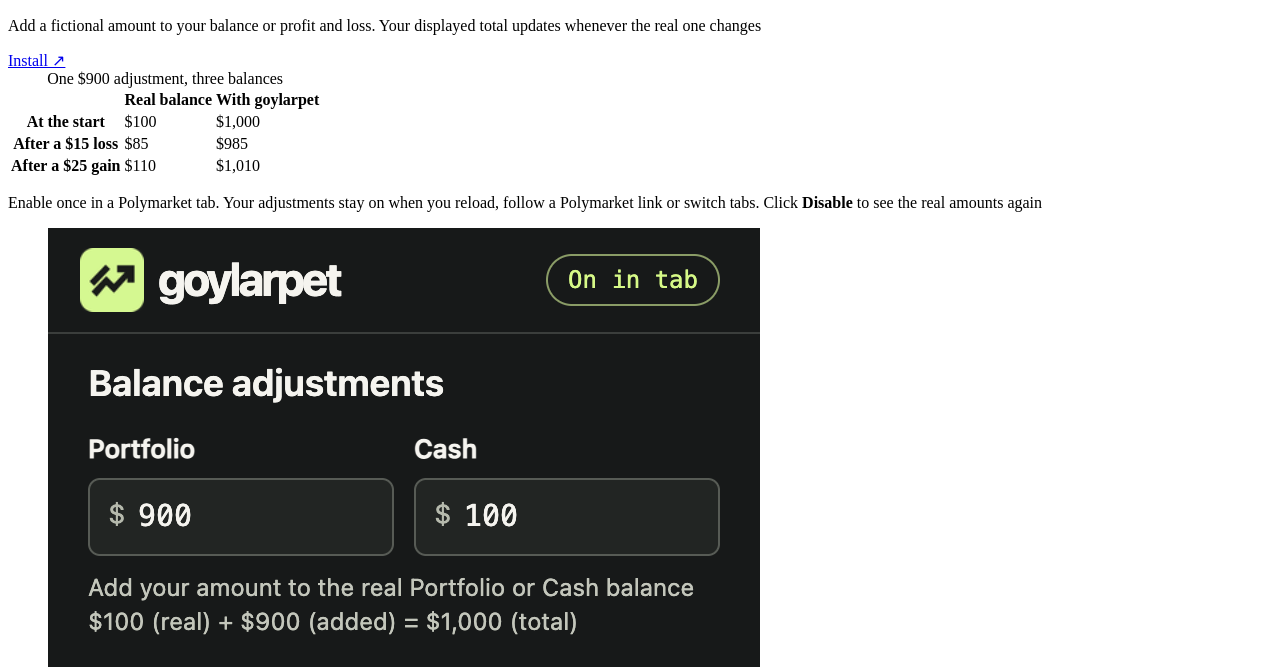
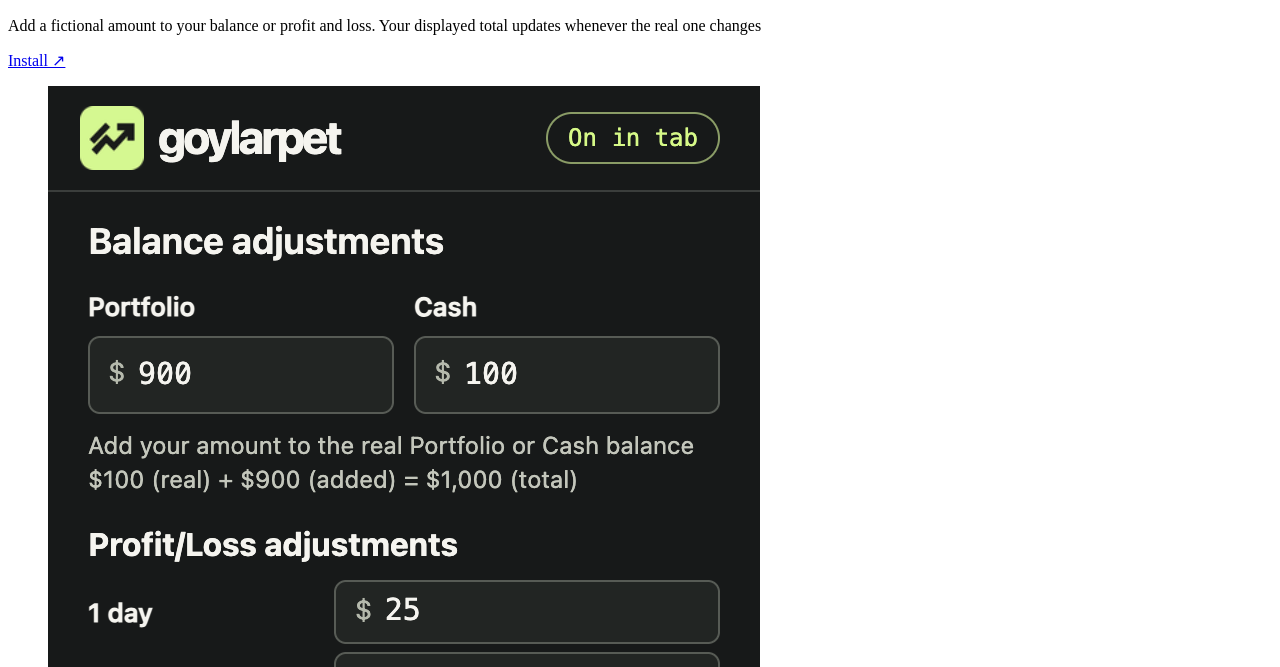
Before and after one commit to EverRestTech/goylarpet, a website with bundled scripts: page site/index.html in a window 1280 px wide. Shown: the part 131-798 px from the top of the page. Built offline with nearby package versions, Linux system fonts and the light colour scheme.

Commit message:
Remove the balance example and session note from the landing page

```diff
--- a/site/assets/site.css
+++ b/site/assets/site.css
@@ -31,13 +31,6 @@ nav a:hover, .nav-install:hover, .card-link:hover { text-decoration: underline;
 .hero h1 { font-size: clamp(60px, 7.6vw, 112px); font-weight: 500; letter-spacing: -.07em; line-height: .96; }
 .hero h1 span { display: block; margin-top: 14px; font-size: clamp(38px, 4.6vw, 68px); line-height: 1.04; letter-spacing: -.055em; }
 .lead { margin-block: 24px 30px; max-width: 36ch; font-size: clamp(17px, 1.5vw, 21px); color: var(--muted); }
-.balance-example { width: 100%; max-width: 28rem; margin-top: 28px; border-collapse: collapse; font-size: 15px; font-variant-numeric: tabular-nums; }
-.balance-example caption { text-align: left; font-size: 17px; font-weight: 600; margin-bottom: 8px; }
-.balance-example th, .balance-example td { border-bottom: 1px solid var(--line); padding: 6px 0; text-align: right; }
-.balance-example thead th { font-size: 13px; color: var(--muted); font-weight: 500; }
-.balance-example tbody th { font-weight: 400; text-align: left; }
-.balance-example tbody td:last-child { font-weight: 650; }
-.session-note { max-width: 28rem; margin-top: 12px; font-size: 14px; color: var(--muted); }
 .button { width: fit-content; min-height: 44px; justify-content: center; gap: 14px; border: 1px solid transparent; padding: 10px 18px; border-radius: 8px; font-size: 15px; font-weight: 620; text-align: center; }
 .lime { background: var(--lime); color: #1b2015; }
 .lime:hover { background: #c8f376; }
--- a/site/index.html
+++ b/site/index.html
@@ -28,16 +28,6 @@
         <h1 id="product">goylarpet <span>— Polymarket Parody Portfolio</span></h1>
         <p class="lead">Add a fictional amount to your balance or profit and loss. Your displayed total updates whenever the real one changes</p>
         <a class="nav-install" data-install href="/download/">Install <span aria-hidden="true">↗</span></a>
-        <table class="balance-example" id="balance-example">
-          <caption>One $900 adjustment, three balances</caption>
-          <thead><tr><td></td><th scope="col">Real balance</th><th scope="col">With goylarpet</th></tr></thead>
-          <tbody>
-            <tr><th scope="row">At the start</th><td>$100</td><td>$1,000</td></tr>
-            <tr><th scope="row">After a $15 loss</th><td>$85</td><td>$985</td></tr>
-            <tr><th scope="row">After a $25 gain</th><td>$110</td><td>$1,010</td></tr>
-          </tbody>
-        </table>
-        <p class="session-note">Enable once in a Polymarket tab. Your adjustments stay on when you reload, follow a Polymarket link or switch tabs. Click <b>Disable</b> to see the real amounts again</p>
       </div>
       <figure class="preview">
         <img src="/assets/popup.png" width="712" height="1196" alt="goylarpet popup showing balance adjustments, six profit and loss periods and the Support the author link">
```
